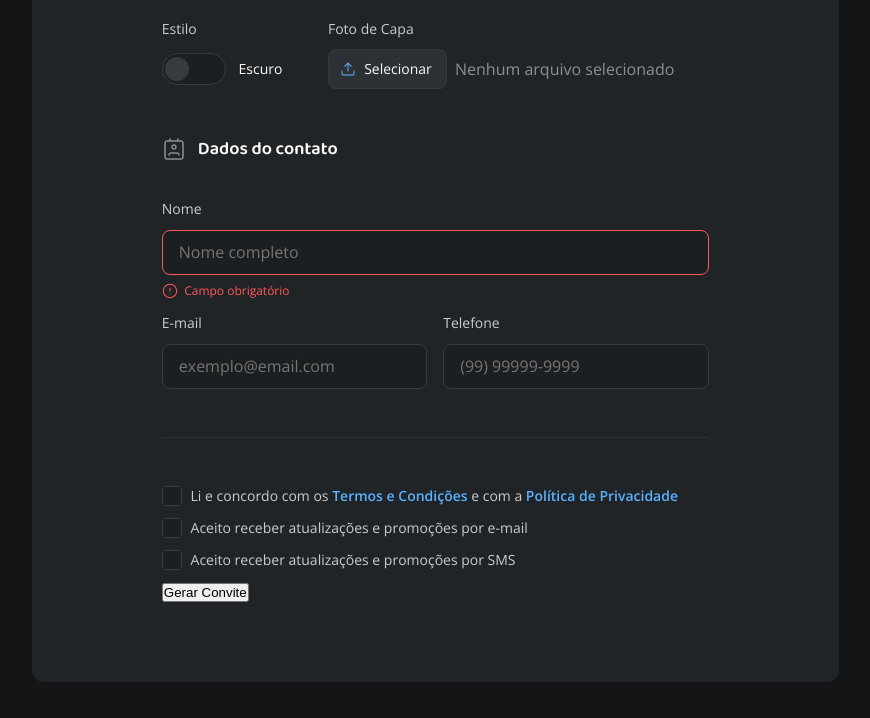
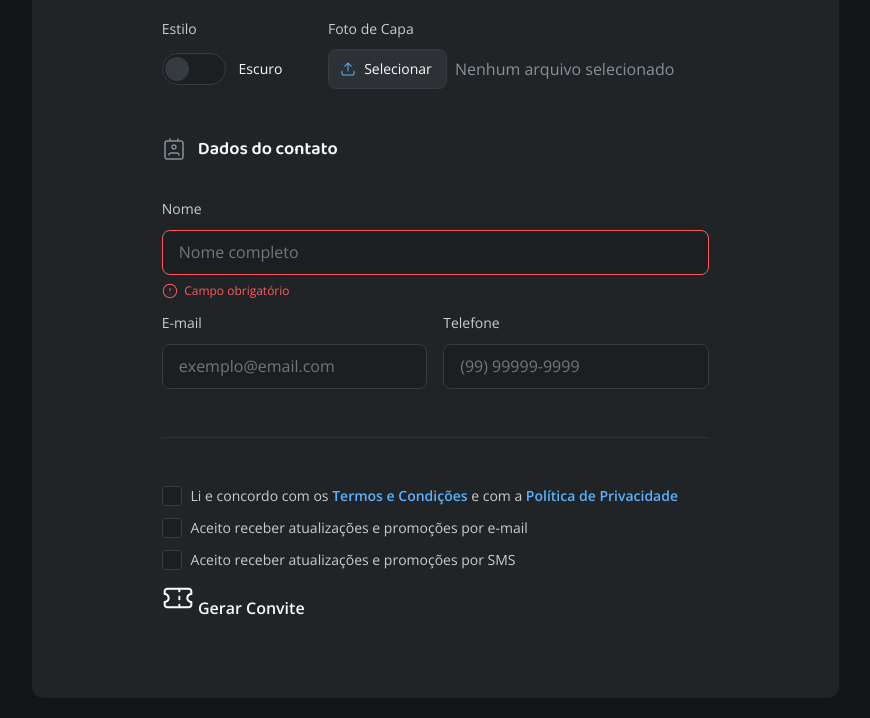
Before and after one commit to Rocha1972/08-Desafio_Formulario_Convite, a plain HTML site: page index.html in a window 1280 px wide. Shown: the part 1326-2044 px from the top of the page, without its empty margins (402-1272 px from the left). Drawn offline with nearby package versions, Linux system fonts and the light colour scheme.

Commit message:
arrumando o button

```diff
--- a/index.html
+++ b/index.html
@@ -383,10 +383,11 @@
 
         </div>
 
-          <!-- BOTTON -->
+          <!-- BUTTON -->
 
-          <div class="invitation">
+          <div class="btn-invitation">
             <button class="btn-create" type="submit">
+              <img src="assets/icons/ticket.svg" alt="ícone de ticket">
               Gerar Convite
             </button>
           </div>
--- a/styles/global.css
+++ b/styles/global.css
@@ -77,7 +77,6 @@ main {
 }
 
 #title {
-
   font: var(--h2);
   margin-bottom: 2.5rem;
 }
--- /dev/null
+++ b/styles/sections/button.css
@@ -0,0 +1,8 @@
+button {
+  all: unset;
+  font-weight: 600; !important
+  padding: 0.8rem;
+
+  cursor: pointer
+
+  }
--- a/styles/sections/index.css
+++ b/styles/sections/index.css
@@ -2,3 +2,4 @@
 @import url(personalization.css);
 @import url(contact.css);
 @import url(terms.css);
+@import url(button.css);
```
